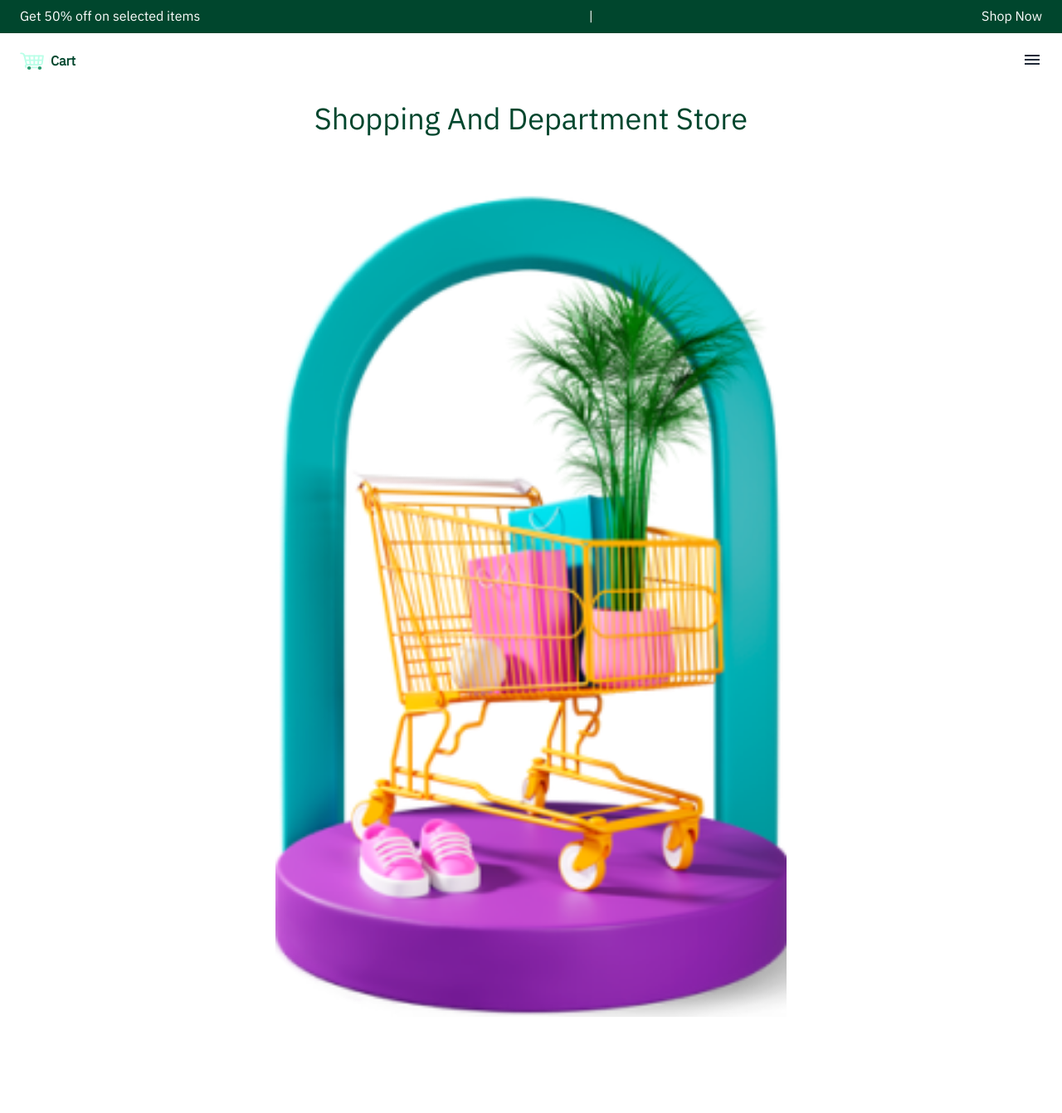
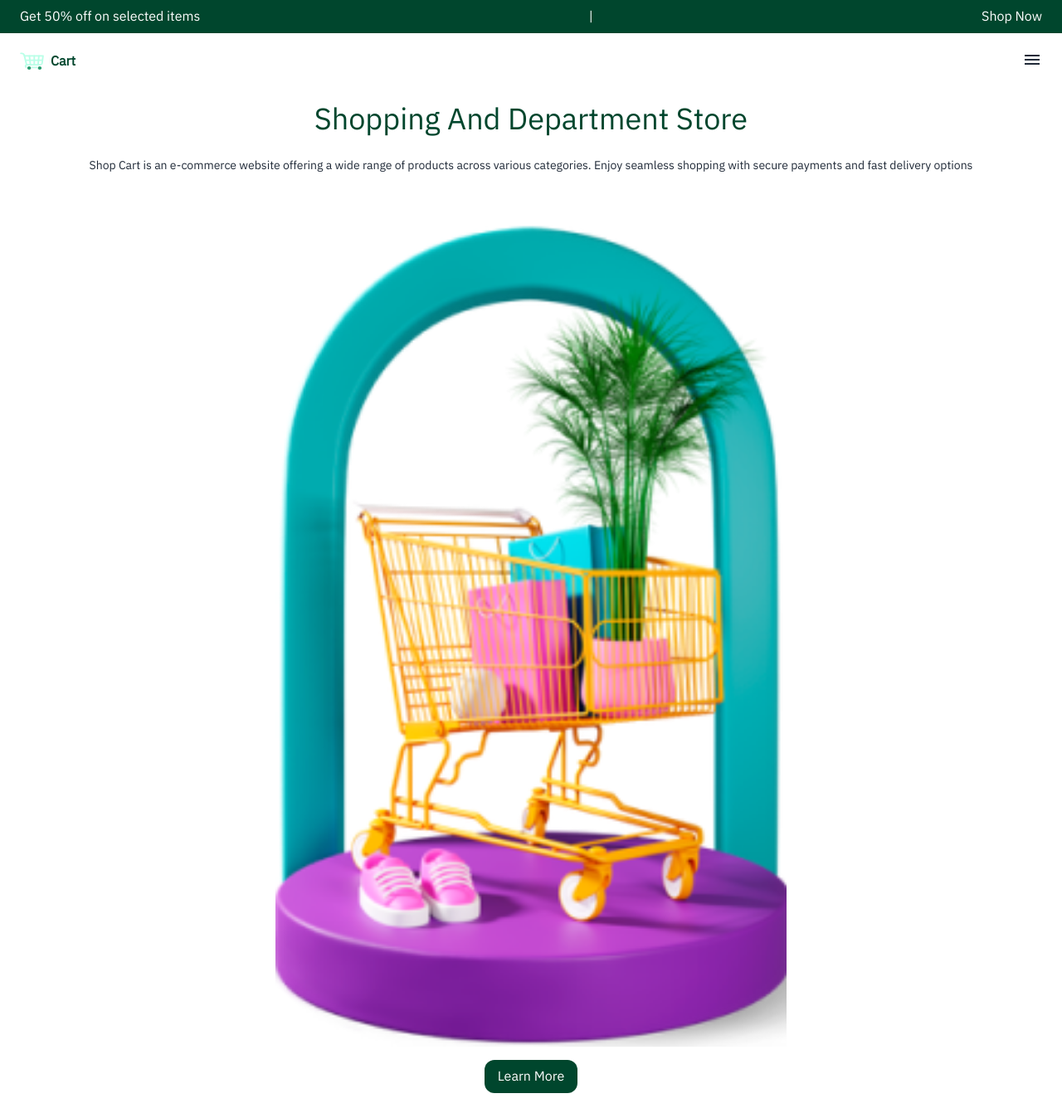
Before and after one commit to noor3030/ecommerce-website, a Vue app in the folder ecommerce-website/: page / in a window 1280 px wide. Shown: the whole page at 83% size. Before the commit the page ends 1250 px from the top, so only its background shows below. Built offline with nearby package versions, Linux system fonts and the light colour scheme.

Commit message:
Refactor Navbar component and update i18n translations

```diff
--- a/ecommerce-website/src/components/Navbar.vue
+++ b/ecommerce-website/src/components/Navbar.vue
@@ -90,14 +90,23 @@ currentTheme.value = localStorage.getItem("theme") || "";
     <LanguageSwitcher />
   </div>
 
-  <div class="p-6 flex flex-col justify-center content-center text-center space-y-4"  >
-    <h1 class="text-primaryLight dark:text-primaryDark text-4xl leading-relaxed" >{{$t('Shopping And Department Store')}}</h1>
+  <div
+    class="p-6 flex flex-col justify-center content-center text-center space-y-4"
+  >
+    <h1
+      class="text-primaryLight dark:text-primaryDark text-4xl leading-relaxed"
+    >
+      {{ $t("Shopping And Department Store") }}
+    </h1>
+    <p class="dark:text-white text-sm">
+      {{ $t("bannerDescription") }}
+    </p>
+    <img src="../assets/images/banner.png" alt="" class="w-1/2 self-center" />
 
-    <img
-      src="../assets/images/banner.png"
-      alt=""
-      class="w-1/2 self-center"
-
-    />
+    <button
+      class="bg-primaryLight w-fit self-center p-2 rounded-xl px-4 dark:bg-primaryDark text-white dark:text-black"
+    >
+      {{ $t("learnMore") }}
+    </button>
   </div>
 </template>
--- a/ecommerce-website/src/locales/ar.json
+++ b/ecommerce-website/src/locales/ar.json
@@ -17,5 +17,7 @@
     "Delivery": "التوصيل",
     "light":"نهاري",
     "dark":"ليلي",
-    "Shopping And Department Store":"التسوق في متجر متعدد الأقسام"
+    "Shopping And Department Store":"التسوق في متجر متعدد الأقسام",
+    "bannerDescription":"هو موقع للتجارة الإلكترونية يقدم مجموعة واسعة من المنتجات عبر فئات مختلفة. استمتع بالتسوق السلس مع عمليات الدفع الآمنة وخيارات التسليم السريع",
+    "learnMore":"تعرف على المزيد"
 }
--- a/ecommerce-website/src/locales/en.json
+++ b/ecommerce-website/src/locales/en.json
@@ -17,5 +17,8 @@
     "Delivery": "Delivery",
     "light": "Light",
     "dark": "Dark",
-    "Shopping And Department Store": "Shopping And Department Store"
+    "Shopping And Department Store": "Shopping And Department Store",
+    "bannerDescription":"Shop Cart is an e-commerce website offering a wide range of products across various categories. Enjoy seamless shopping with secure payments and fast delivery options",
+    "learnMore":"Learn More"
+
 }
```
